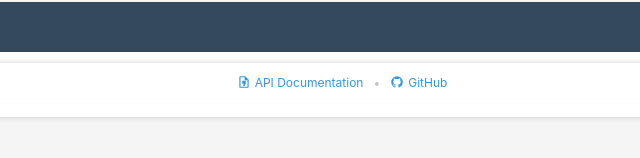
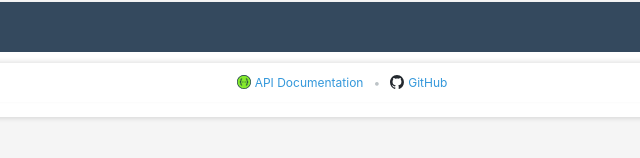
Before and after one commit to vanhumbeecka/json-validator, a website: page public/index.html in a window 1280 px wide. Shown: the part 698-856 px from the top of the page, 298-938 px from the left. Drawn offline with Linux system fonts and the light colour scheme.

Commit message:
add icons

```diff
--- a/public/index.html
+++ b/public/index.html
@@ -63,16 +63,12 @@
 
     <footer class="footer">
       <a href="/api-docs" target="_blank">
-        <svg class="footer-icon" viewBox="0 0 24 24" fill="currentColor">
-          <path d="M14,2H6A2,2 0 0,0 4,4V20A2,2 0 0,0 6,22H18A2,2 0 0,0 20,20V8L14,2M18,20H6V4H13V9H18V20M10,19L12,15H9V10H15V15L13,19H10Z"/>
-        </svg>
+        <img src="/icons/swagger.svg" alt="OpenAPI" class="footer-icon">
         API Documentation
       </a>
       <span>•</span>
       <a href="https://github.com/vanhumbeecka/json-validator" target="_blank">
-        <svg class="footer-icon" viewBox="0 0 24 24" fill="currentColor">
-          <path d="M12,2A10,10 0 0,0 2,12C2,16.42 4.87,20.17 8.84,21.5C9.34,21.58 9.5,21.27 9.5,21C9.5,20.77 9.5,20.14 9.5,19.31C6.73,19.91 6.14,17.97 6.14,17.97C5.68,16.81 5.03,16.5 5.03,16.5C4.12,15.88 5.1,15.9 5.1,15.9C6.1,15.97 6.63,16.93 6.63,16.93C7.5,18.45 8.97,18 9.54,17.76C9.63,17.11 9.89,16.67 10.17,16.42C7.95,16.17 5.62,15.31 5.62,11.5C5.62,10.39 6,9.5 6.65,8.79C6.55,8.54 6.2,7.5 6.75,6.15C6.75,6.15 7.59,5.88 9.5,7.17C10.29,6.95 11.15,6.84 12,6.84C12.85,6.84 13.71,6.95 14.5,7.17C16.41,5.88 17.25,6.15 17.25,6.15C17.8,7.5 17.45,8.54 17.35,8.79C18,9.5 18.38,10.39 18.38,11.5C18.38,15.32 16.04,16.16 13.81,16.41C14.17,16.72 14.5,17.33 14.5,18.26C14.5,19.6 14.5,20.68 14.5,21C14.5,21.27 14.66,21.59 15.17,21.5C19.14,20.16 22,16.42 22,12A10,10 0 0,0 12,2Z"/>
-        </svg>
+        <img src="/icons/github-mark.svg" alt="GitHub" class="footer-icon">
         GitHub
       </a>
     </footer>
```
Also changed, not shown: public/icons/github-mark.svg (added), public/icons/swagger.svg (added).
